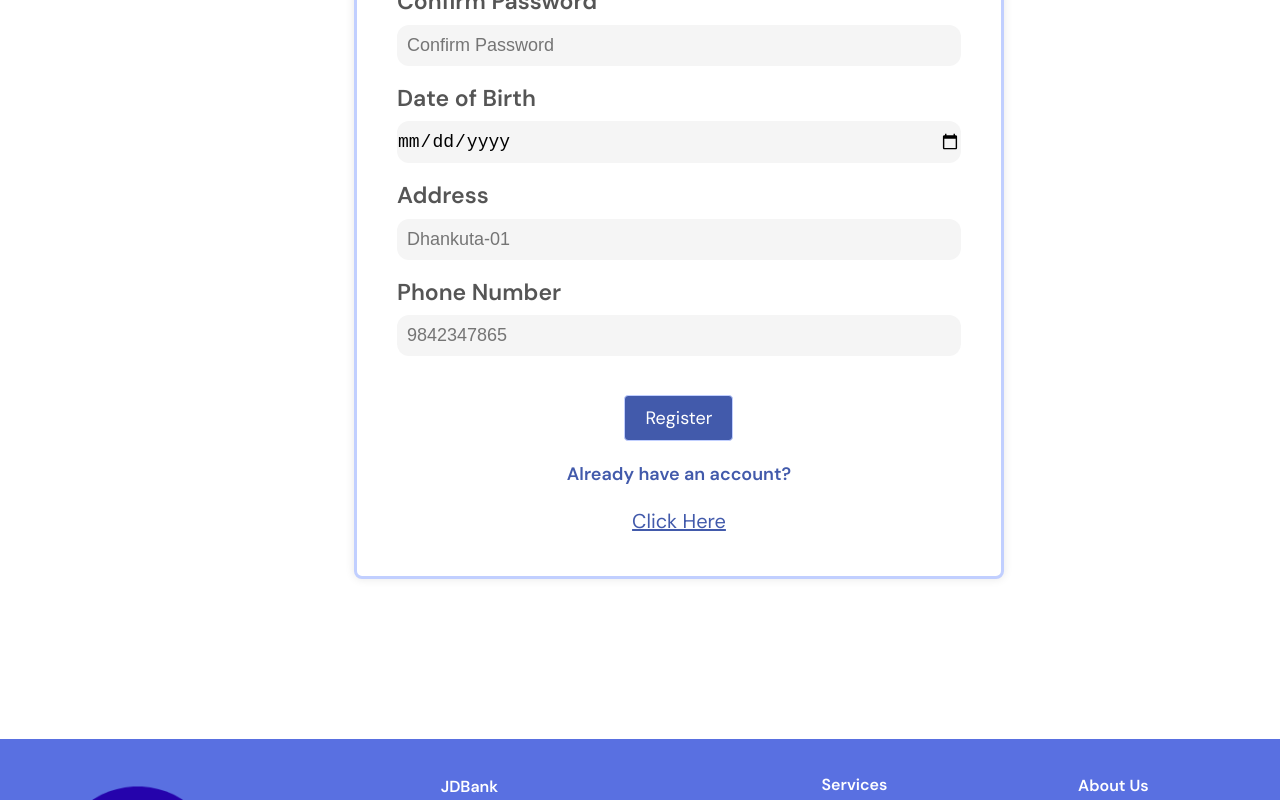
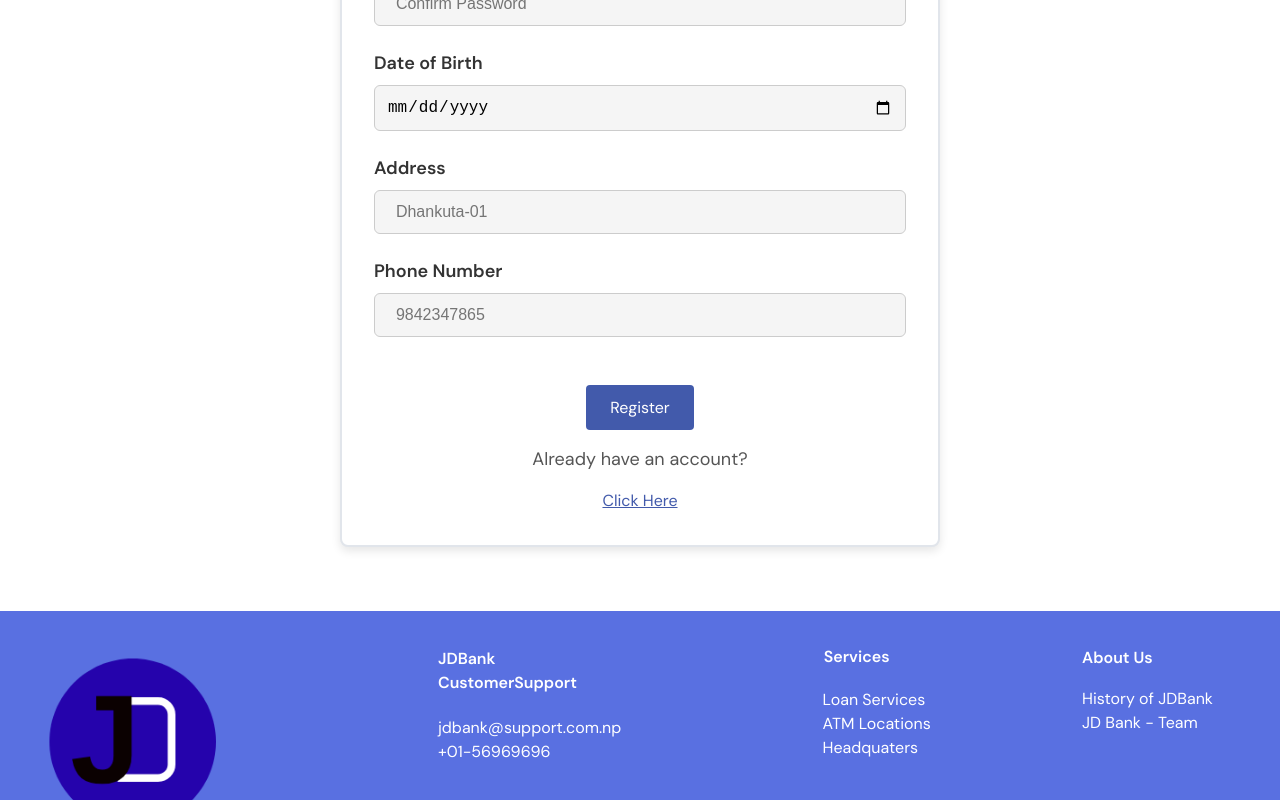
Before and after one commit to sarthakshrestha/JDBankProject, a React (Vite) app: page /Registration in a window 1280 px wide. Shown: the part 920-1720 px from the top of the page. Built offline with nearby package versions, Linux system fonts and the light colour scheme.

Commit message:
Changes to Registration, Addedd Headers & Footers

```diff
--- a/src/App.jsx
+++ b/src/App.jsx
@@ -2,11 +2,11 @@ import "./App.css";
 import React from "react";
 import {Route, Routes} from "react-router-dom";
 
-import LandingPage from "./Homepage/LandingPage";
+import LandingPage from "./Homepage/Homepage";
 import MeetOurTeamPage from "./ManagementTeamPage/Components/MeetOurTeam.jsx";
-import AboutUsPage from "./AboutUspage/Components/AboutPage";
-import RegistrationPage from "./Registration/Registration";
+import AboutUsPage from "./AboutUspage/AboutUspage";
 import LoginPageNewVersion from "./LoginPage/LoginPageNewVersion";
+import Registration from "./Registration/Registration.jsx"
 
 export default function App() {
     return (<div className="App">
@@ -30,7 +30,7 @@ export default function App() {
                         />
                     </Route>
 
-                    <Route path="/Registration" element={<RegistrationPage/>}/>
+                    <Route path="/Registration" element={<Registration/>}/>
 
                     <Route path="*" element={<h1>PageNotFound!</h1>}/>
                 </Routes>
--- /dev/null
+++ b/src/Homepage/Homepage.jsx
@@ -0,0 +1,15 @@
+import React from "react";
+import ReactDOM from "react-dom";
+import Header from "../Header/Header.jsx";
+import LandingPage from "./LandingPage.jsx";
+import Footer from "../Footer/Footer.jsx";
+
+export default function Homepage() {
+    return (
+        <>
+            <Header />
+            <LandingPage />
+            <Footer />
+        </>
+    );
+}
--- a/src/Homepage/LandingPage.jsx
+++ b/src/Homepage/LandingPage.jsx
@@ -13,7 +13,6 @@ import Footer from "../Footer/Footer.jsx";
 export default function LandingPage() {
     return (
         <div className="App">
-            <Header/>
             <ImageSlider/>
             <Money/>
             <hr className="separator-line"/>
@@ -26,7 +25,6 @@ export default function LandingPage() {
             <FAQSection/>
             <hr className="separator-line"/>
             <Services/>
-            <Footer/>
         </div>
     );
 }
--- a/src/LoginPage/componenets/LoginCompoenent.jsx
+++ b/src/LoginPage/Components/LoginComponent.jsx
@@ -1,8 +1,8 @@
 import axios from "axios";
 import { useRef } from "react";
-import "./LoginCompoenent.css";
+import "./LoginComponent.css";
 
-export default function LoginCompoenent() {
+export default function LoginComponent() {
   let emailRef = useRef("");
   let passwordRef = useRef("");
 
--- a/src/LoginPage/LoginPageNewVersion.jsx
+++ b/src/LoginPage/LoginPageNewVersion.jsx
@@ -1,9 +1,9 @@
-import LoginCompoenent from "./componenets/LoginCompoenent";
+import LoginComponent from "./Components/LoginComponent.jsx";
 
 export default function LoginPageNewVersion() {
   return (
     <>
-      <LoginCompoenent />
+      <LoginComponent />
     </>
   );
 }
--- a/src/Registration/Register.css
+++ b/src/Registration/Register.css
@@ -1,139 +1,121 @@
-.registration-page {
+.RegistrationBody {
   display: flex;
   flex-direction: column;
   align-items: center;
   background-color: white;
+  min-height: 100vh;
 }
 
-ResgistrationBody {
-  display: flex;
-  justify-content: center;
-  align-items: center;
-  margin: 0;
-  background-color: #f0f0f0;
-}
-
-.header-container{
-  width: 198%;
+.header-container {
+  width: 200%;
 }
 
 .register-form {
-  position: relative;
-  left: 30%;
+  width: 100%;
+  max-width: 600px;
+  margin: 2rem auto;
+  padding: 2rem;
   background-color: white;
-  border: 3px solid #C1CFFF;
+  border: 2px solid #e1e5eb;
   border-radius: 8px;
-  padding: 40px;
-  width: 650px;
+  box-shadow: 0px 4px 10px rgba(0, 0, 0, 0.1);
   text-align: center;
-  box-shadow: 0px 0px 10px rgba(0, 0, 0, 0.1);
-  margin-top: 2rem;
-  margin-bottom: 10rem;
 }
 
 .register-form h1 {
   color: #425aab;
-  font-size: 55px;
+  font-size: 2.5rem;
+  margin-bottom: 0.5rem;
   text-decoration: underline;
 }
 
 .register-form h2 {
   color: cornflowerblue;
-  margin-bottom: -20px;
-  font-size: 25px;
+  margin: 0;
+  font-size: 1.25rem;
 }
 
 .register-form p {
-  margin-top: 20px;
-  font-size: 18px;
-  color: #425aab;
-  font-weight: bold;
+  margin: 1rem 0;
+  font-size: 1.125rem;
+  color: #555;
 }
 
 .combine_name {
   display: flex;
   justify-content: space-between;
-  margin-bottom: 15px;
+  margin-bottom: 1rem;
 }
 
 .input-container {
   display: flex;
   flex-direction: column;
   align-items: flex-start;
-  margin-bottom: 15px;
+  margin-bottom: 1.5rem;
 }
 
 .input-container label {
-  font-size: 23px;
-  color: #555555;
-  margin-bottom: 6px;
-  display:block;
-  font-weight: bolder;
-}
-
-.input-group{
-  border: none;
-  width: 100%;
-  padding: 10px 12px; /* Adjust the padding values */
-  border-radius: 4px;
-  background-color: #C1CFFF;
-  font-size: 16px; /* Adjust the font size */
-
+  font-size: 1.125rem;
+  color: #333;
+  margin-bottom: 0.5rem;
+  font-weight: bold;
 }
 
 .input-container input[type="text"],
 .input-container input[type="password"],
 .input-container input[type="date"] {
-  border: none;
+  border: 1px solid #ccc;
   width: 100%;
-  padding: 10px 0px; /* Adjust the padding values */
-  border-radius: 12px;
+  padding: 0.75rem;
+  border-radius: 6px;
   background-color: #f5f5f5;
-  font-size: 18px; /* Adjust the font size */
+  font-size: 1rem;
 }
 
-.register-button button{
-  border: 1.5px solid #C1CFFF;
-  border: 1.5px solid #C1CFFF;
+.register-button button {
   background-color: #425aab;
+  color: white;
+  padding: 0.75rem 1.5rem;
+  border: none;
+  border-radius: 4px;
+  cursor: pointer;
+  font-size: 1rem;
+  transition: background-color 0.3s;
 }
 
-.RegistrationBody button {
-  background-color: #425aab;
-  color: white;
-  padding: 10px 20px;
-  border-radius: 4px;
-  cursor: pointer;
-  font-size: 18px;
+.register-button button:hover {
+  background-color: #344d92;
 }
 
 .error {
-  font-size: 12px;
+  font-size: 0.875rem;
   color: red;
   margin-top: 4px;
 }
 
-.already{
-  font-size: 20px;
+.already {
+  font-size: 1rem;
+  margin-top: 1rem;
 }
 
-.already a{
-  font-size: 20px;
+.already a {
+  font-size: 1rem;
   text-decoration: underline;
   color: #425aab;
 }
 
-.footer-container{
-  width: 198%;
+.footer-container {
+  width: 200%;
+  margin-top: 2rem;
 }
-
 
 p {
   color: black;
+  font-size: 1rem;
 }
 
 @media (max-width: 768px) {
   .register-form {
-    width: 90%;
+    padding: 1.5rem;
   }
 }
--- a/src/Registration/Registration.jsx
+++ b/src/Registration/Registration.jsx
@@ -72,12 +72,10 @@ function Registration() {
             //now can submit the form
         }
     };
-
-    return (<div className="registration-page">
+    return (<div className="RegistrationBody">
             <div className="header-container">
                 <Header/>
-                <div/>
-                <div className="RegistrationBody">
+            </div>
             <div className="register-form">
                 <h1>Register</h1>
                 <h2>To be a customer at JD Bank!</h2>
@@ -186,14 +184,11 @@ function Registration() {
                     </div>
                 </form>
                 <div className="already">
-                            <p>Already have an account?</p><NavLink to="/LoginPage">Click Here</NavLink>
+                    <p>Already have an account?</p><NavLink to="/Login">Click Here</NavLink>
 
                 </div>
                 {/* <nav>
         </nav> */}
-                    </div>
-                    <div/>
-                </div>
             </div>
             <div className="footer-container">
                 <Footer/>
```
Also changed, not shown: src/LoginPage/Components/LoginComponent.css (renamed from src/LoginPage/componenets/LoginCompoenent.css). Lines whose indentation alone changed are shown as unchanged.
